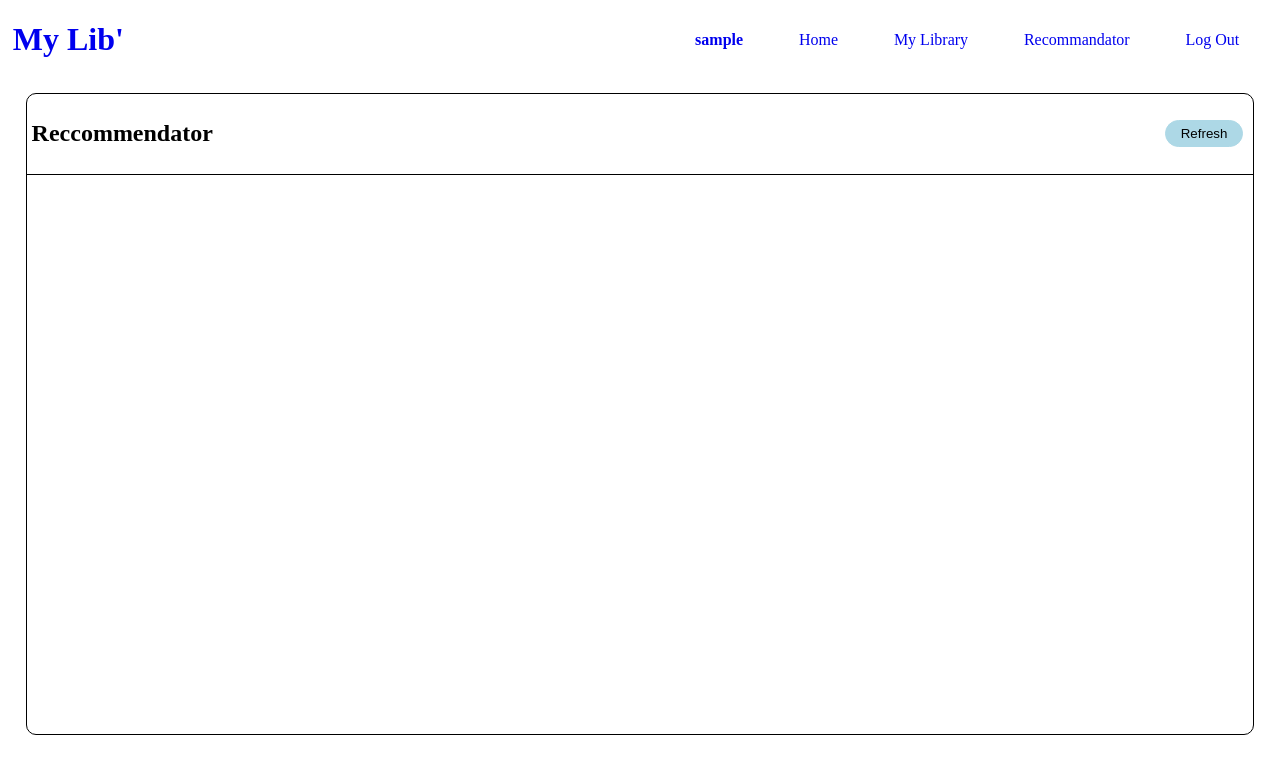
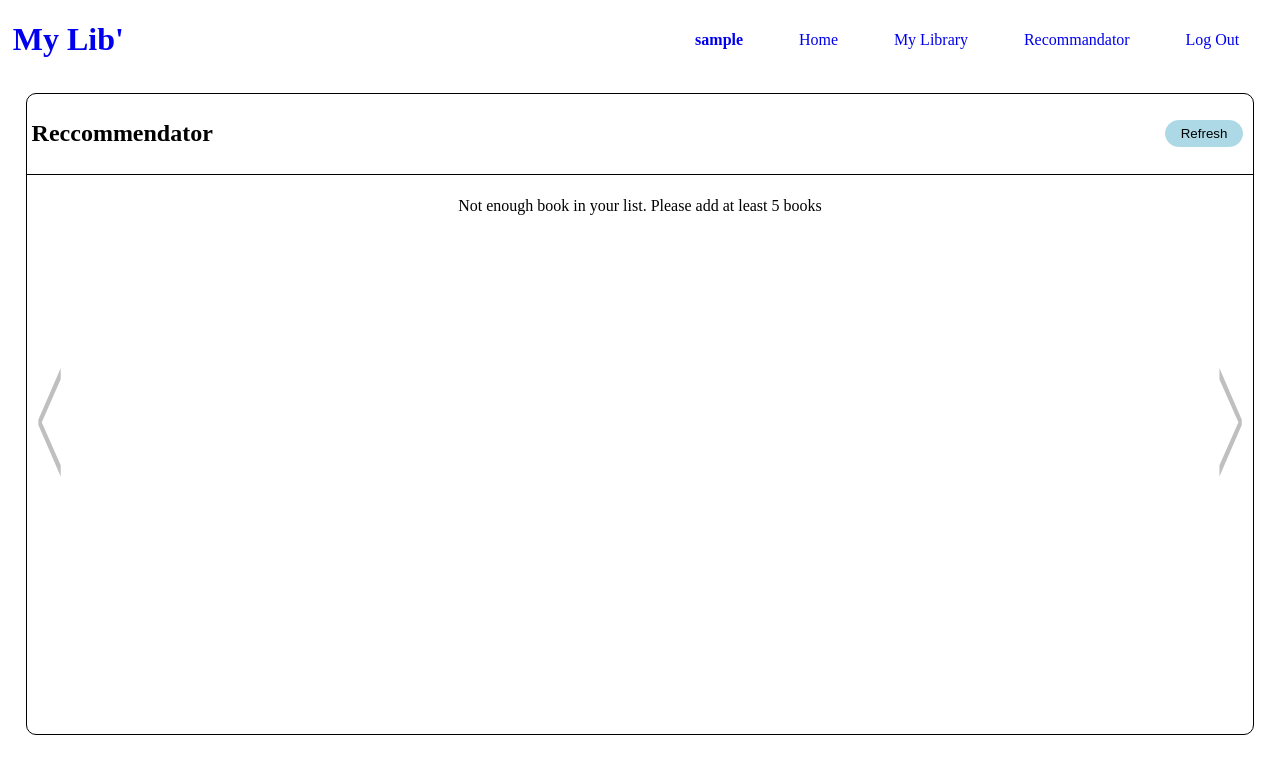
Before and after one commit to juste-sebastien/my-lib, a Django app: page /recommendator in a window 1280 px wide. Shown: the top 774 px of the page. Run offline with Django 4.2, Linux system fonts and the light colour scheme; a user stored in the database is signed in; tables that the repository leaves empty hold one stand-in row (values such as "Sample post").

Commit message:
feat: add recommendation system

```diff
--- a/my_lib/models.py
+++ b/my_lib/models.py
@@ -121,6 +121,9 @@ class User(AbstractUser):
     readings_list = models.ManyToManyField(Book, related_name="user_readings_list")
     to_read_list = models.ManyToManyField(Book, related_name="user_to_read_list")
     five_stars_list = models.ManyToManyField(Book, related_name="user_five_list")
+    average_readings_page = models.IntegerField(blank=True)
+    average_publication = models.IntegerField(blank=True)
+    read_genres = models.ManyToManyField(Genre, related_name="fav_genres")
 
     def __str__(self):
         return f'{self.username}'
--- a/my_lib/static/my_lib/library.js
+++ b/my_lib/static/my_lib/library.js
@@ -8,6 +8,7 @@ import {
 
 var pageNum = 1;
 var cardsPerPage = setCardsPerPage();
+console.log(cardsPerPage, typeof(cardsPerPage));
 
 document.addEventListener('DOMContentLoaded', function() {
     const linkReadings = document.querySelector('#link-readings');
--- /dev/null
+++ b/my_lib/static/my_lib/recommendator.js
@@ -0,0 +1,72 @@
+import { generateBookCard } from "./card_generators.js";
+import {
+    getCookie,
+    setCardsPerPage,
+    changeArrowDisplay,
+    displayAlert
+} from "./utils.js";
+
+var pageNum = 1;
+var cardsPerPage = setCardsPerPage();
+
+
+document.addEventListener('DOMContentLoaded', function() {
+
+    const bookSheet = document.querySelector('#book-sheet');
+    const alert = document.querySelector('#alert-comment');
+    const refreshButton = document.querySelector('#recommendator-button');
+
+    refreshButton.addEventListener('click', () => {
+        loadRecommendator(pageNum)
+    });
+
+    loadRecommendator(pageNum);
+
+    function loadRecommendator(pageNum) {
+        var url = 'recommendation/?';
+        url = url.concat(`page=${pageNum}`);
+        url = url.concat(`&per-page=${cardsPerPage}`);
+
+        fetch(url)
+        .then(response => response.json())
+        .then(response => {
+            console.log(response)
+            if (response['not_enough']) {
+                document.querySelector('#reco-books-container').innerHTML = response['not_enough'];
+            } else {
+                const leftArrow = document.querySelector('#reco-left-arrow');
+                const rightArrow =document.querySelector('#reco-right-arrow');
+                changeArrowDisplay(leftArrow, response['previous_page']);
+                changeArrowDisplay(rightArrow, response['next_page']);
+                leftArrow.addEventListener('click', () => {
+                    if (pageNum > 1) {
+                        pageNum--;
+                    }
+                    loadRecommendator(pageNum);
+                });
+                rightArrow.addEventListener('click', () => {
+                    if (pageNum < response['total_pages']) {
+                    pageNum++;
+                    }
+                    loadRecommendator( pageNum)
+                });
+
+                document.querySelector('#reco-books-container').innerHTML = '';
+                response.booklist.forEach(book => {
+                document.querySelector('#reco-books-container').appendChild(
+                    generateBookCard(
+                        book,
+                        bookSheet,
+                        alert,
+                        response.connected
+                    ));
+                });
+            }
+        })
+        .catch(error => {
+        console.log('Error: ', error);
+            let content = 'An error occurs, please try to reload page';
+            displayAlert(alert, 'alert-danger', content);
+        });
+    };
+});
--- a/my_lib/templates/my_lib/recommendator.html
+++ b/my_lib/templates/my_lib/recommendator.html
@@ -7,10 +7,16 @@
             <h2 class="card-title">Reccommendator</h2>
             <button class="button" id="recommendator-button">Refresh</button>
         </div>
-        <div id="recommendator-container"></div>
+        <div class="card-container" id="recommendator-container">
+            <div class="arrow" id="reco-left-arrow"><</div>
+                <div class="card-inner-container" id="reco-books-container"></div>
+                <div class="zoomed-card" id="book-sheet"></div>
+            <div class="arrow" id="reco-right-arrow">></div>
+        </div>
     </div>
 {% endblock %}
 
 {% block script %}
     <script type="module" src="{% static 'my_lib/main.js' %}"></script>
+    <script type="module" src="{% static 'my_lib/recommendator.js' %}"></script>
 {% endblock %}
--- a/my_lib/urls.py
+++ b/my_lib/urls.py
@@ -4,7 +4,7 @@ from . import views
 
 urlpatterns = [
     path("", views.index, name="index"),
-    path("library", views.library, name='library'),
+    path("library", views.library, name="library"),
     path("login", views.login_view, name="login"),
     path("logout", views.logout_view, name="logout"),
     path("profile/<str:profile>", views.profile, name="profile"),
@@ -15,5 +15,6 @@ urlpatterns = [
     path("search/", views.search, name="search"),
     path("add-to-list/", views.add_to_list, name="add_to_list"),
     path("get-list/", views.get_list, name="get_list"),
-    path("set-rate/<int:book_id>", views.set_note, name="set_note")
+    path("set-rate/<int:book_id>", views.set_note, name="set_note"),
+    path("recommendation/", views.get_recommendation, name="get_recommendation")
 ]
--- a/my_lib/views.py
+++ b/my_lib/views.py
@@ -11,6 +11,8 @@ from django.shortcuts import render
 from django.urls import reverse
 from django.utils import timezone
 from django.views.decorators.csrf import csrf_exempt, csrf_protect
+
+from itertools import chain
 
 from .models import *
 from .utils import *
@@ -266,19 +268,25 @@ def search(request):
                     book["author"] =  author
                     booklist.append(book)
 
-                p = Paginator(booklist, per_page)
-                final_list = [book for book in p.page(page_number)]
-                print(p.page(1))
-                print(p.num_pages)
-                print(p.page(1).has_previous())
-                print(p.page(1).has_next())
+                try:
+                    p = Paginator(booklist, per_page)
+                except EmptyPage:
+                    num_pages = 0
+                    previous = False
+                    next = False
+                    final_list = []
+                else:
+                    num_pages = int(p.num_pages)
+                    previous = bool(p.page(page_number).has_previous())
+                    next = bool(p.page(page_number).has_next())
+                    final_list = [book for book in p.page(page_number)]
 
                 response = {
                     "connected": True if user else False,
                     "booklist": final_list,
-                    "total_pages": int(p.num_pages),
-                    "next_page": bool(p.page(page_number).has_next()),
-                    "previous_page": bool(p.page(page_number).has_previous()),
+                    "total_pages": num_pages,
+                    "next_page": next,
+                    "previous_page": previous,
                 }
                 return JsonResponse(response, status=200)
 
@@ -365,11 +373,20 @@ def set_note(request, book_id):
 
     if rate == 5:
         user.five_stars_list.add(book)
-        user.save()
     else:
         if book in user.five_stars_list.all():
             user.five_stars_list.remove(book)
-
+    user.average_readings_page = int(
+        (user.average_readings_page + book.page_nbr) / 2
+    )
+    if book.publication != None:
+        user.average_publication = int(
+            (user.average_publication + book.publication) / 2
+        )
+    for genre in book.genre.all():
+        if genre not in user.read_genres.all():
+            user.read_genres.add(genre)
+    user.save()
     try:
         note = Note.objects.get(user=user, book=book)
     except Note.DoesNotExist:
@@ -390,3 +407,78 @@ def set_note(request, book_id):
     }
 
     return JsonResponse(response, status=200)
+
+
+@login_required
+def get_recommendation(request):
+    user = User.objects.get(username=request.user)
+    temp_booklist = list(chain(user.five_stars_list.all(), user.read_list.all()))
+    if len(temp_booklist) < 5:
+        response = {
+            "not_enough": "Not enough book in your list. Please add at least 5 books"
+        }
+        return JsonResponse(response, status=204)
+    page_number = request.GET.get("page")
+    per_page =  request.GET.get("per-page")
+    recommendated_list = []
+    genre_list = []
+
+    for book in temp_booklist:
+        for genre in book.genre.all():
+            if genre.id not in genre_list:
+                genre_list.append(genre.id)
+
+    print(genre_list)
+
+    for genre in genre_list:
+        current_list = Book.objects.filter(genre=genre)
+
+        print(current_list, type(current_list))
+        for book in current_list.all():
+            current_book_note = get_book_recommendation_note(book, user) + 50
+            current_book_note = current_book_note / 140 * 100
+            if current_book_note >= 80 and book not in temp_booklist:
+                try:
+                    note = Note.objects.get(user=user.id, book=book.id)
+                except Note.DoesNotExist:
+                    note = None
+                is_in_readings = True if book in user.readings_list.all() else False
+                is_in_read = True if book in user.read_list.all() else False
+                is_in_toread = True if book in user.to_read_list.all() else False
+                is_in_stars = True if book in user.five_stars_list.all() else False
+                note = note.note if note != None else note
+                first_name = book.author.first_name if book.author.first_name != None else ''
+                last_name = book.author.last_name if book.author.last_name != None else ''
+                author =  first_name + " " + last_name
+
+                book = book.serialize()
+                book["is_in_readings"] = is_in_readings
+                book["is_in_read"] = is_in_read
+                book["is_in_toread"] = is_in_toread
+                book["is_in_stars"] = is_in_stars
+                book["note"] = note
+                book["author"] =  author
+
+                recommendated_list.append(book)
+
+    try:
+        p = Paginator(recommendated_list, per_page)
+    except EmptyPage:
+        num_pages = 0
+        previous = False
+        next = False
+        final_list = []
+    else:
+        num_pages = int(p.num_pages)
+        previous = bool(p.page(page_number).has_previous())
+        next = bool(p.page(page_number).has_next())
+        final_list = [book for book in p.page(page_number)]
+
+    response = {
+        "connected": True if user else False,
+        "booklist": final_list,
+        "total_pages": num_pages,
+        "next_page": next,
+        "previous_page": previous,
+    }
+    return JsonResponse(response, status=200)
```
Also changed, not shown: my_lib/utils.py (+16 -0 lines).
